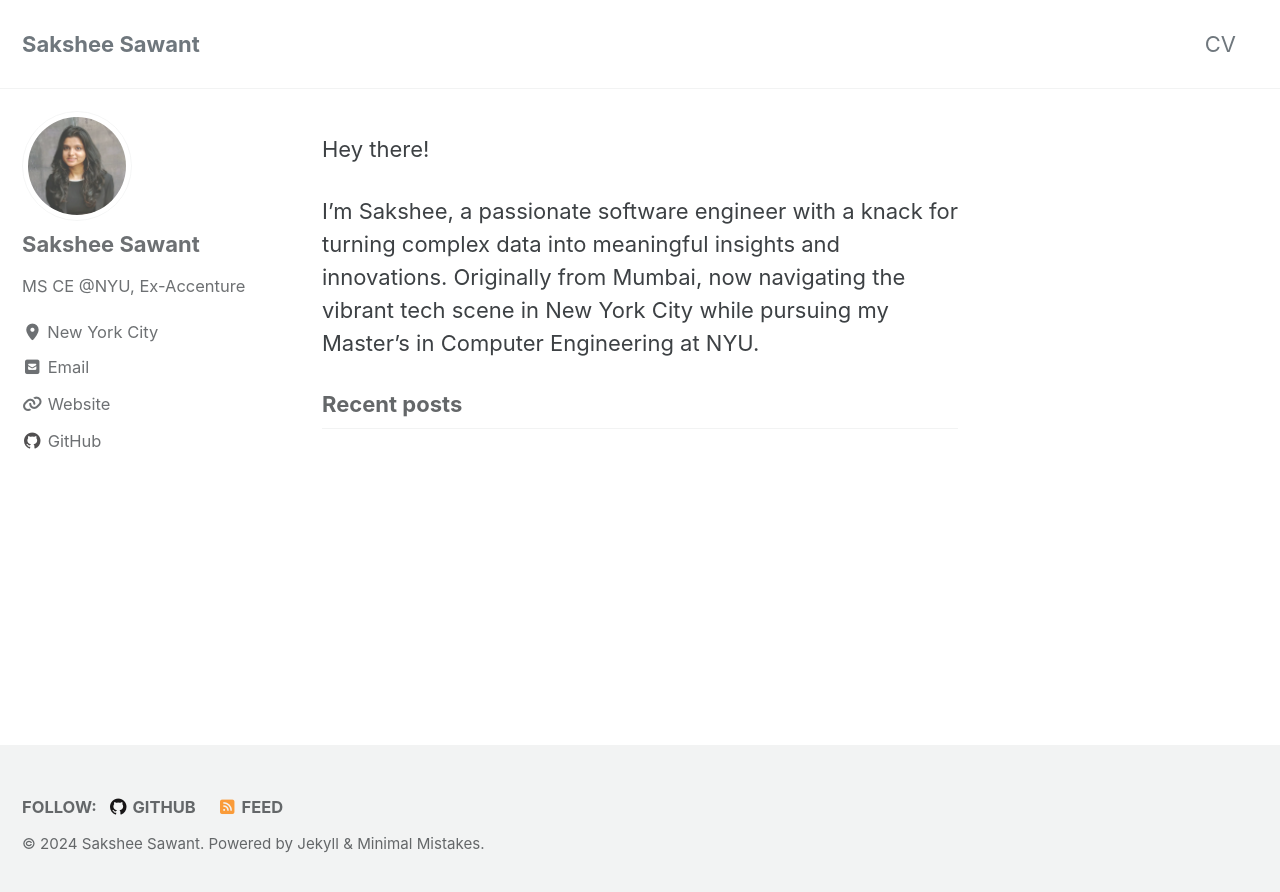
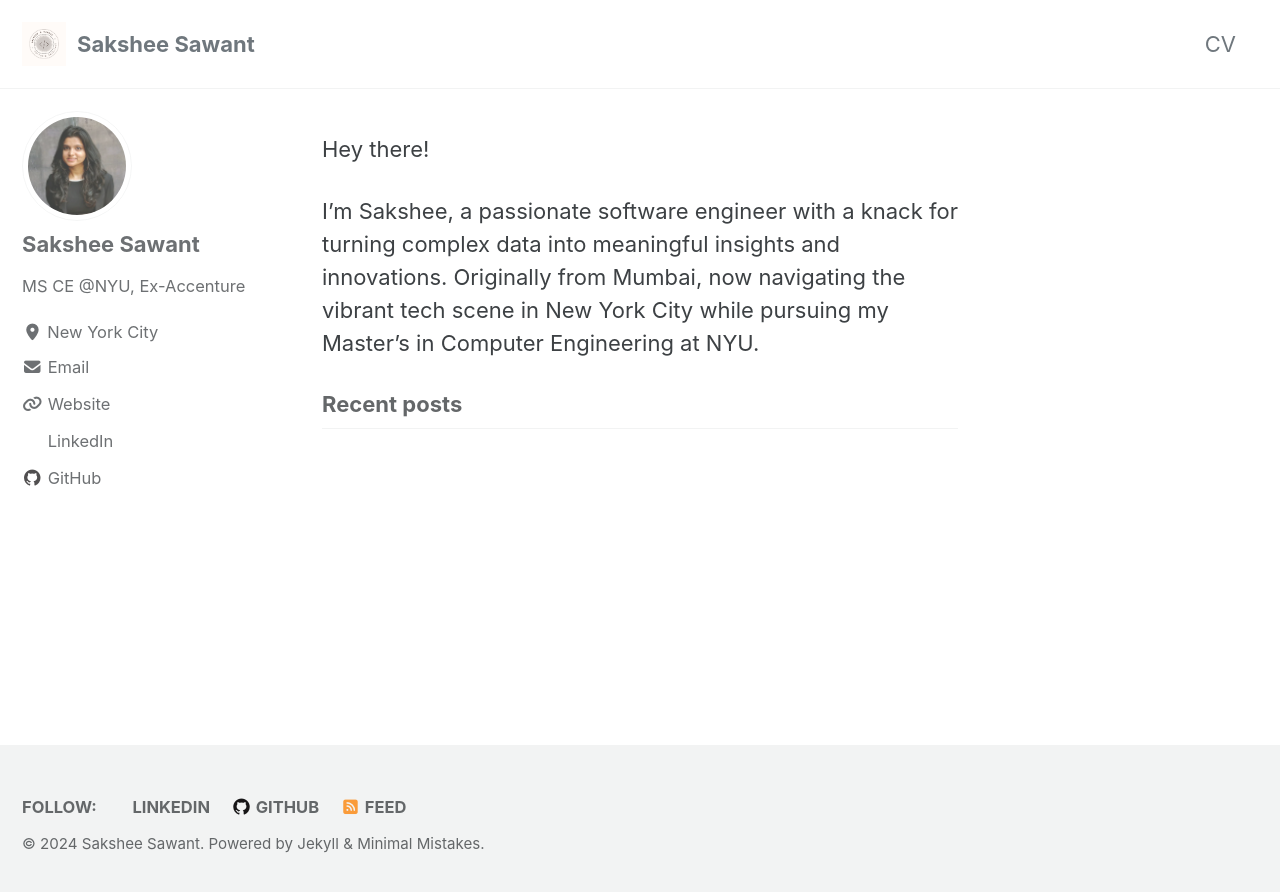
Before and after one commit to saksheessawant/saksheessawant.github.io, a Jekyll site: the page built from index.md, in a window 1280 px wide. Shown: the top 892 px of the page. Built offline with Jekyll 4.4.1, drawn with Linux system fonts in a browser that asks for light colours; cached includes are drawn as plain includes.

Commit message:
updating website

```diff
--- a/_config.yml
+++ b/_config.yml
@@ -24,9 +24,9 @@ name                     : "Sakshee Sawant"
 description              : "Personal Portfolio"
 url                      : # the base hostname & protocol for your site e.g. "https://mmistakes.github.io"
 baseurl                  : # the subpath of your site, e.g. "/blog"
-repository               : # GitHub username/repo-name e.g. "mmistakes/minimal-mistakes"
+repository               : "saksheessawant/saksheessawant.github.io"
 teaser                   : # path of fallback teaser image, e.g. "/assets/images/500x300.png"
-logo                     : # path of logo image to display in the masthead, e.g. "/assets/images/88x88.png"
+logo                     : "/assets/images/logo.png"
 masthead_title           : # overrides the website title displayed in the masthead, use " " for no title
 breadcrumbs              : # true, false (default)
 words_per_minute         : 200
@@ -120,45 +120,27 @@ author:
   email            :
   links:
     - label: "Email"
-      icon: "fas fa-fw fa-envelope-square"
+      icon: "fas fa-fw fa-envelope"
       url: "mailto:sakshee.sawant@nyu.edu"
     - label: "Website"
       icon: "fas fa-fw fa-link"
       url: "https://saksheessawant.github.io/"
-    - label: "Twitter"
-      icon: "fab fa-fw fa-twitter-square"
-      # url: "https://twitter.com/"
-    - label: "Facebook"
-      icon: "fab fa-fw fa-facebook-square"
-      # url: "https://facebook.com/"
+    - label: "LinkedIn"
+      icon: "fab fa-fw fa-linkedi"
+      url: "https://www.linkedin.com/in/saksh12/"
     - label: "GitHub"
       icon: "fab fa-fw fa-github"
       url: "https://github.com/saksheessawant"
-    - label: "Instagram"
-      icon: "fab fa-fw fa-instagram"
-      # url: "https://instagram.com/"
 
 # Site Footer
 footer:
   links:
-    - label: "Twitter"
-      icon: "fab fa-fw fa-twitter-square"
-      # url:
-    - label: "Facebook"
-      icon: "fab fa-fw fa-facebook-square"
-      # url:
+    - label: "LinkedIn"
+      icon: "fab fa-fw fa-linkedi"
+      url: "https://www.linkedin.com/in/saksh12/"
     - label: "GitHub"
       icon: "fab fa-fw fa-github"
       url: "https://github.com/saksheessawant"
-    - label: "GitLab"
-      icon: "fab fa-fw fa-gitlab"
-      # url:
-    - label: "Bitbucket"
-      icon: "fab fa-fw fa-bitbucket"
-      # url:
-    - label: "Instagram"
-      icon: "fab fa-fw fa-instagram"
-      # url:
 
 
 # Reading Files
```
Also changed, not shown: assets/images/logo.png (added).
